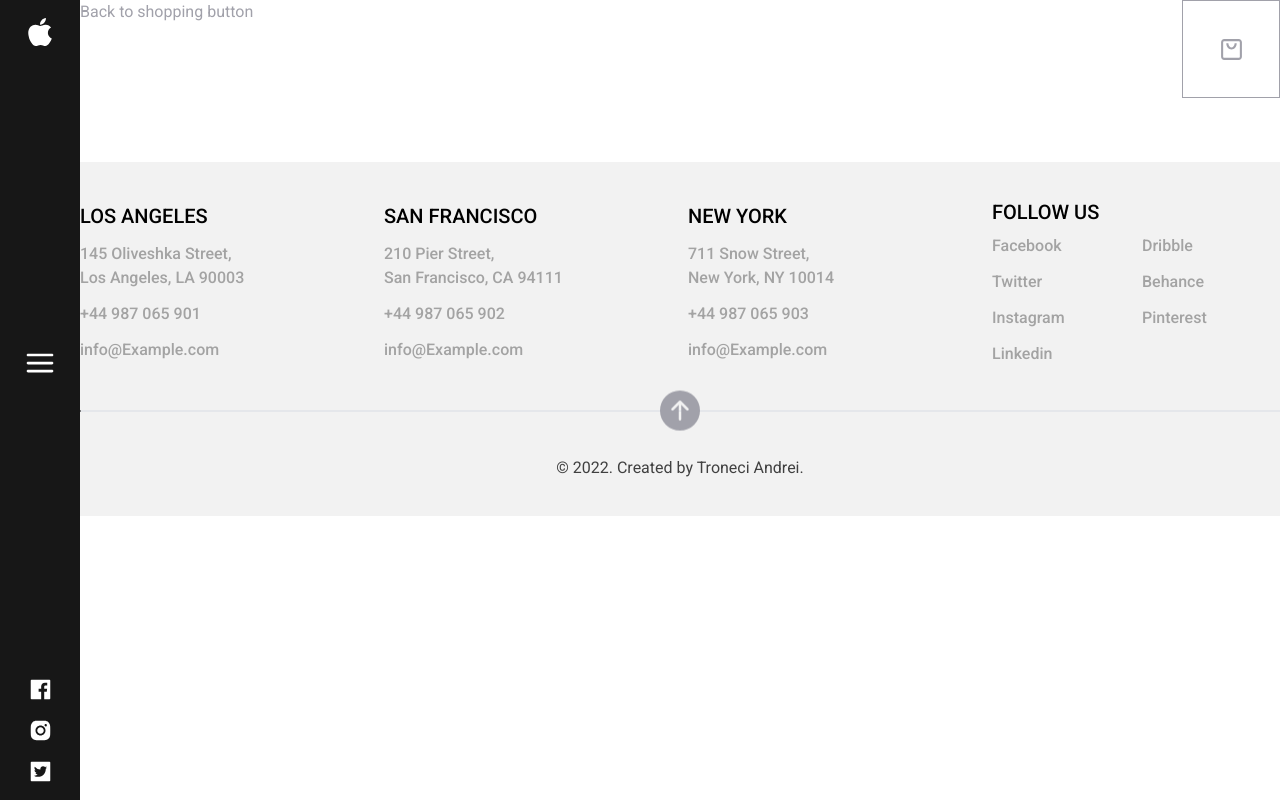
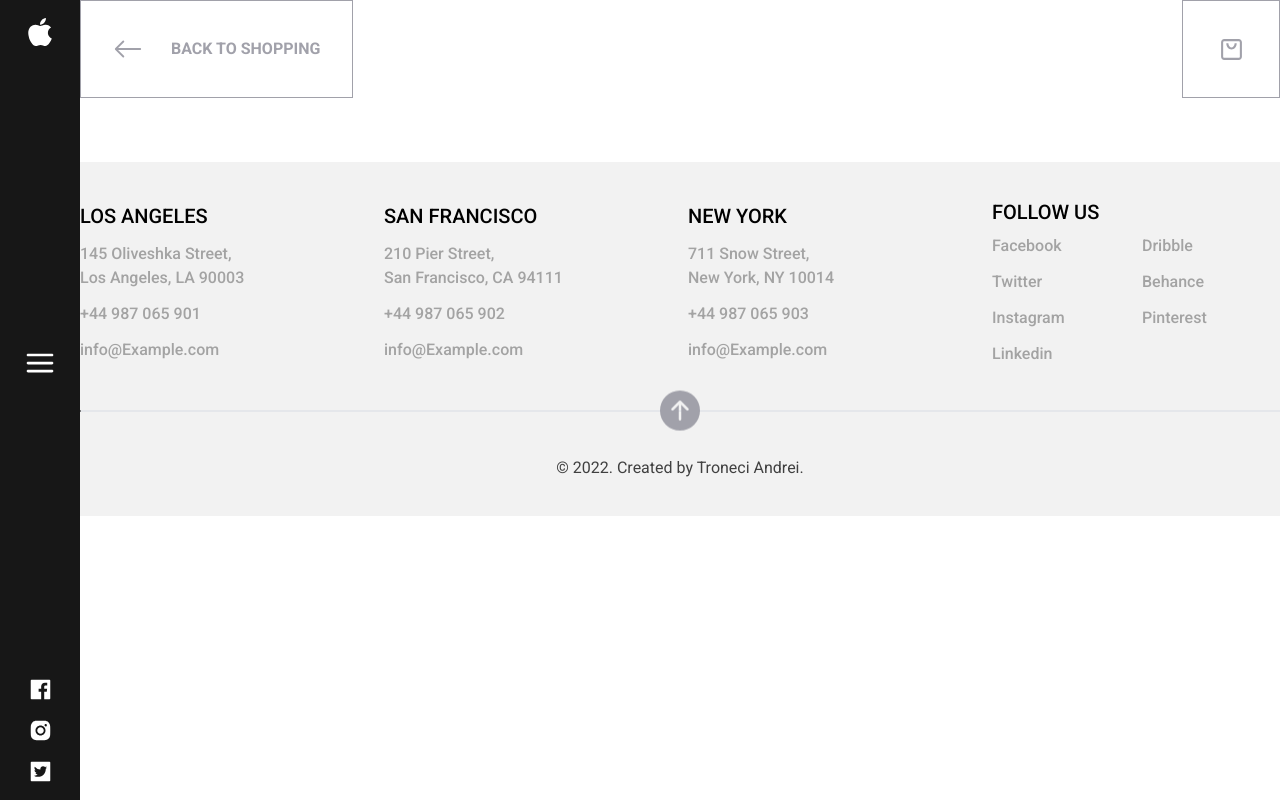
Before and after one commit to TroneciAndrei/pixellab-ecom, a Next.js app: page /cart in a window 1280 px wide. Built offline with nearby package versions, Linux system fonts and the light colour scheme.

Commit message:
Back to shopping button

```diff
--- /dev/null
+++ b/src/components/cart/ContinueShopping.jsx
@@ -0,0 +1,18 @@
+import Link from "next/link";
+
+import { BsArrowLeft } from "react-icons/bs";
+
+export const ContinueShopping = () => {
+  return (
+    <Link href="/">
+      <div className="cursor-pointer flex items-center justify-center gap-7 border border-zinc-400 px-8">
+        <BsArrowLeft size={30} />
+        <a className="uppercase font-bold" title="Back to Shopping">
+          Back to Shopping
+        </a>
+      </div>
+    </Link>
+  );
+};
+
+import React from "react";
--- a/src/components/cart/index.js
+++ b/src/components/cart/index.js
@@ -1 +1,2 @@
 export * from "./CartControl";
+export * from "./ContinueShopping";
--- a/src/pages/cart.jsx
+++ b/src/pages/cart.jsx
@@ -1,5 +1,6 @@
 import Head from "next/head";
-import { CartControl } from "../components/cart";
+
+import { CartControl, ContinueShopping } from "../components/cart";
 
 const Cart = () => {
   return (
@@ -10,10 +11,9 @@ const Cart = () => {
 
       <main className="container px-4 lg:px-0 mx-auto">
         <header className="flex justify-between text-zinc-400">
-          <div>Back to shopping button</div>
+          <ContinueShopping />
           <CartControl></CartControl>
         </header>
-
         <section className="mt-16"></section>
       </main>
     </>
```
